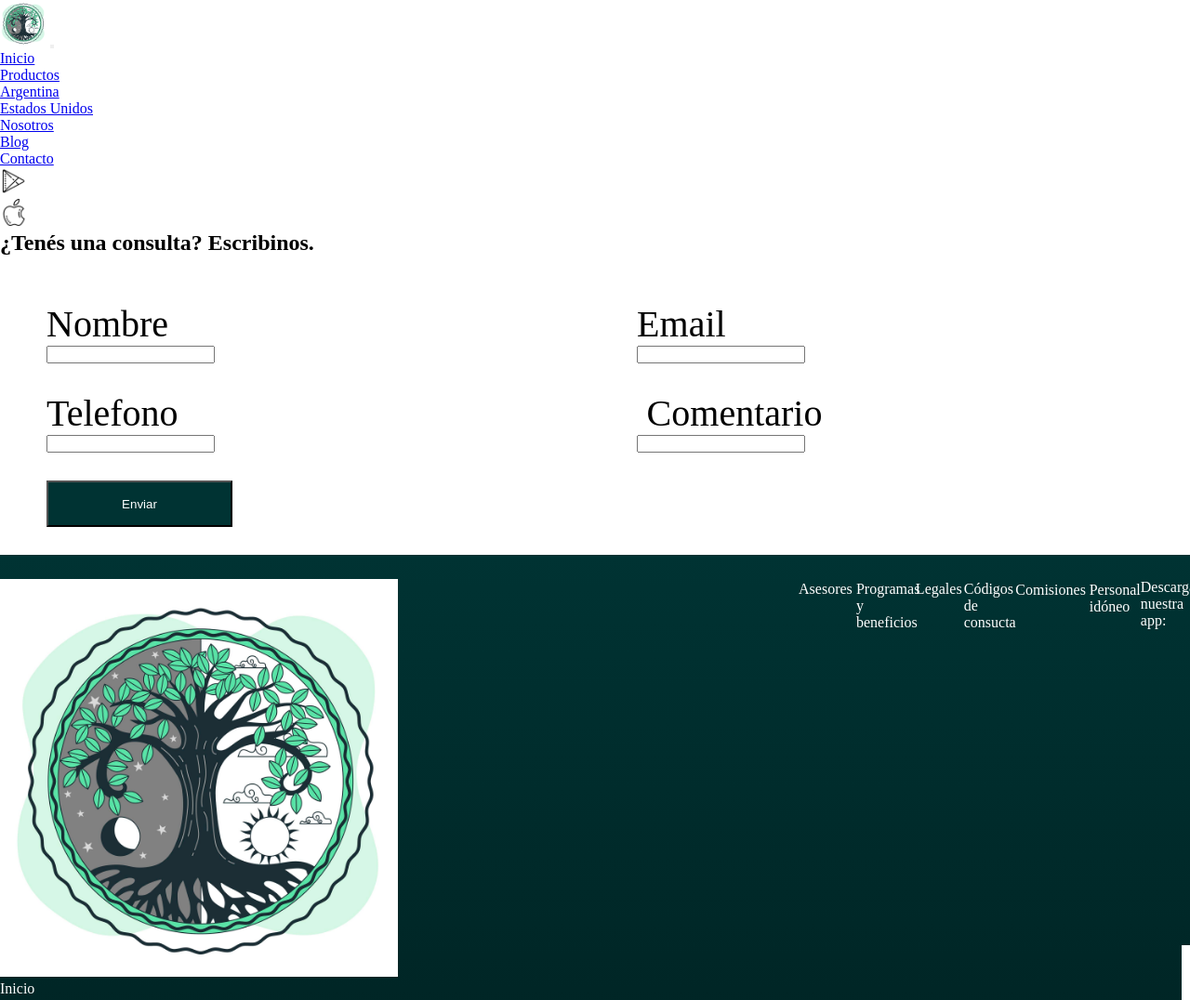
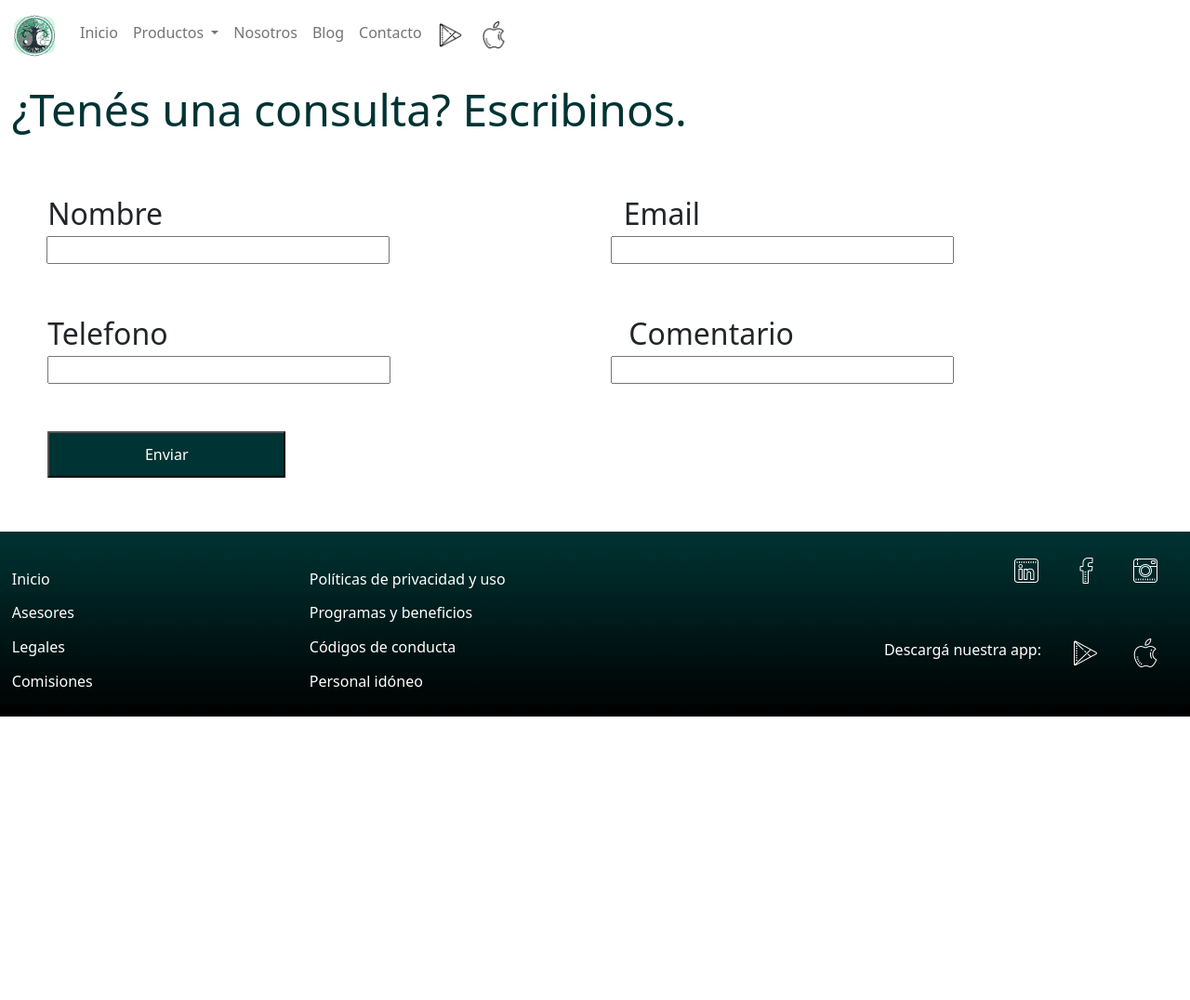
Before and after one commit to AgustinBiancardi/bucca-inversiones, a plain HTML site: page contacto.html in a window 1280 px wide. Shown: the top 1076 px of the page at 93% size. After the commit the page ends 800 px from the top, so only its background shows below. Drawn offline with nearby package versions, Linux system fonts and the light colour scheme.

Commit message:
pagina contacto terminada esteticamente

```diff
--- a/contacto.html
+++ b/contacto.html
@@ -1,20 +1,26 @@
 <!DOCTYPE html>
 <html>
+
 <head>
   <meta charset='utf-8'>
   <meta http-equiv='X-UA-Compatible' content='IE=edge'>
   <title>Contactate con nosotros | Bucca</title>
   <meta name="keywords" content="contacto, chat, email, whatsapp">
-    <meta name="description" content="Resolvé tus dudas a través de los distintos medios de comunicación. Estamos para ayudarte en lo que necesites, ¡no lo dudes!">
+  <meta name="description"
+    content="Resolvé tus dudas a través de los distintos medios de comunicación. Estamos para ayudarte en lo que necesites, ¡no lo dudes!">
   <meta name='viewport' content='width=device-width, initial-scale=1'>
-    <link rel="stylesheet" href="main.css">
+  <link rel="stylesheet" href="estilos.css">
+  <link href="https://cdn.jsdelivr.net/npm/bootstrap@5.1.3/dist/css/bootstrap.min.css" rel="stylesheet"
+    integrity="sha384-1BmE4kWBq78iYhFldvKuhfTAU6auU8tT94WrHftjDbrCEXSU1oBoqyl2QvZ6jIW3" crossorigin="anonymous">
   <link href="https://fonts.googleapis.com/css2?family=Saira+Condensed:wght@100&display=swap" rel="stylesheet">
 </head>
+
 <body>
   <nav class="navbar navbar-expand-lg navbar-light sticky-top menu" style="background-color: white;">
     <div class="container-fluid">
       <a class="navbar-brand" href="index.html"><img src="imagenes/logo.jpg" class="img-fluid" width="50px" alt=""></a>
-          <button class="navbar-toggler" type="button" data-bs-toggle="collapse" data-bs-target="#navbarSupportedContent" aria-controls="navbarSupportedContent" aria-expanded="false" aria-label="Toggle navigation">
+      <button class="navbar-toggler" type="button" data-bs-toggle="collapse" data-bs-target="#navbarSupportedContent"
+        aria-controls="navbarSupportedContent" aria-expanded="false" aria-label="Toggle navigation">
         <span class="navbar-toggler-icon"></span>
       </button>
       <div class="collapse navbar-collapse" id="navbarSupportedContent">
@@ -23,7 +29,8 @@
             <a class="nav-link" href="index.html">Inicio</a>
           </li>
           <li class="nav-item dropdown">
-                <a class="nav-link dropdown-toggle" href="#" id="navbarDropdown" role="button" data-bs-toggle="dropdown" aria-expanded="false">
+            <a class="nav-link dropdown-toggle" href="#" id="navbarDropdown" role="button" data-bs-toggle="dropdown"
+              aria-expanded="false">
               Productos
             </a>
             <ul class="dropdown-menu" aria-labelledby="navbarDropdown">
@@ -41,74 +48,99 @@
             <a class="nav-link" href="contacto.html">Contacto</a>
           </li>
           <li class="nav-item">
-                <a class="nav-link" href="https://play.google.com/store?hl=es_AR&gl=US"><img src="imagenes/google-play.png" alt="google" class="descargar"></a>
+            <a class="nav-link" href="https://play.google.com/store?hl=es_AR&gl=US"><img src="imagenes/google-play.png"
+                alt="google" class="footer__descargar"></a>
           </li>
           <li class="nav-item">
-                <a class="nav-link" href="https://www.apple.com/la/app-store/"><img src="imagenes/apple.png" alt="apple" class="descargar"></a>
+            <a class="nav-link" href="https://www.apple.com/la/app-store/"><img src="imagenes/apple.png" alt="apple"
+                class="footer__descargar"></a>
           </li>
         </ul>
       </div>
     </div>
   </nav>
 
-    <section>
-        <h1 class="encabezadoContacto">¿Tenés una consulta? Escribinos.</h1>
-        <form>
-            <section class="labelPrimerFila">
-                <label for="nombre" class="nombreContacto">Nombre</label>
-                <label for="email" class="emailContacto">Email</label>
+  <section class="formulario">
+    <h1 class="formulario__encabezado">¿Tenés una consulta? Escribinos.</h1>
+    <form class="formulario__form">
+      <section class="formulario__form__pri">
+        <label for="nombre" class="formulario__form__pri__nombre">Nombre</label>
+        <label for="email" class="formulario__form__pri__email">Email</label>
       </section>
 
-            <section class="inputsPrimeraFila">
-                <input type="text" name="nombre" class="inputNombre">
-                <input type="email" name="email" class="inputEmail">
+      <section class="formulario__form__seg">
+        <input type="text" name="nombre" class="formulario__form__seg__nombre">
+        <input type="email" name="email" class="formulario__form__seg__email">
       </section>
 
-            <section class="labelSegundaFila">
-                <label for="number" class="numeroContacto">Telefono</label>
-                <label for="comentario" class="comentarioContacto">Comentario</label>
+      <section class="formulario__form__tri">
+        <label for="number" class="formulario__form__tri__numero">Telefono</label>
+        <label for="comentario" class="formulario__form__tri__comentario">Comentario</label>
       </section>
 
-            <section class="inputsSegundaFila">
-                <input type="number" name="telefono" class="inputNumero">
-                <input type="text" name="comentario" class="inputComentario">
+      <section class="formulario__form__cua">
+        <input type="number" name="telefono" class="formulario__form__cua__numero">
+        <input type="text" name="comentario" class="formulario__form__cua__comentario">
       </section>
 
 
-            <input type="submit" name="enviar" class="enviar" value="Enviar">
+      <input type="submit" name="enviar" class="formulario__form__enviar" value="Enviar">
     </form>
   </section>
 
-    <section class="footerHome">
   <footer class="footer">
-            <section class="primeraLinea">
-                <a href=""><img src="imagenes/logo.jpg" alt="" class="logoFooter"></a>
-                <a href="" class="enlaceFooter pimerColumna"><li>Inicio</li></a>
-                <a href="" class="enlaceFooter segundaColumna"><li>Políticas de privacidad y uso</li></a>
-                <a href=""><img src="imagenes/linkedin.png" alt="" class="logoFooter"></a>
-                <a href=""><img src="imagenes/facebook.png" alt="" class="logoFooter"></a>
-                <a href=""><img src="imagenes/instagram.png" alt="" class="logoFooter"></a>
+
+    <section class="footer__links">
+      <section class="footer__links__linea">
+        <a href="" class="footer__links__linea__a">
+          <li>Inicio</li>
+        </a>
+        <a href="" class="footer__links__linea__a">
+          <li>Políticas de privacidad y uso</li>
+        </a>
+      </section>
+      <section class="footer__links__linea">
+        <a href="" class="footer__links__linea__a">
+          <li>Asesores</li>
+        </a>
+        <a href="" class="footer__links__linea__a">
+          <li>Programas y beneficios</li>
+        </a>
+      </section>
+      <section class="footer__links__linea">
+        <a href="" class="footer__links__linea__a">
+          <li>Legales</li>
+        </a>
+        <a href="" class="footer__links__linea__a">
+          <li>Códigos de conducta</li>
+        </a>
+      </section>
+      <section class="footer__links__linea">
+        <a href="" class="footer__links__linea__a">
+          <li>Comisiones</li>
+        </a>
+        <a href="" class="footer__links__linea__a">
+          <li>Personal idóneo</li>
+        </a>
+      </section>
     </section>
 
-            <section class="enLinea">
-                <a href="" class="enlaceFooter primerColumnaDos"><li>Asesores</li></a>
-                <a href="" class="enlaceFooter"><li>Programas y beneficios</li></a>
+    <section class="footer__redes">
+      <section class="footer__redes_iconos">
+        <a href=""><img src="imagenes/linkedin.png" alt="" class="footer__redes_iconos__logo"></a>
+        <a href=""><img src="imagenes/facebook.png" alt="" class="footer__redes_iconos__logo"></a>
+        <a href=""><img src="imagenes/instagram.png" alt="" class="footer__redes_iconos__logo"></a>
       </section>
 
-            <section class="enLinea">
-                <a href="" class="enlaceFooter primerColumnaDos"><li>Legales</li></a>
-                <a href="" class="enlaceFooter"><li>Códigos de consucta</li></a>
+      <section class="footer__redes__app">
+        <p class="footer__redes__app__p">Descargá nuestra app:</p>
+        <a href=""><img src="imagenes/descarga-google-play.png" alt="" class="footer__redes__app__logo"></a>
+        <a href=""><img src="imagenes/descarga-apple.png" alt="" class="footer__redes__app__logo"></a>
       </section>
 
-            <section class="enLinea">
-                <a href="" class="enlaceFooter primerColumnaDos"><li>Comisiones</li></a>
-                <a href="" class="enlaceFooter" id="segundaColumnaDos"><li>Personal idóneo</li></a>
-                <p class="descargaApp">Descargá nuestra app:</p>
-                <a href=""><img src="imagenes/descarga-google-play.png" alt="" class="logoFooter"></a>
-                <a href=""><img src="imagenes/descarga-apple.png" alt="" class="logoFooter"></a>
     </section>
     <!-- <a href="https://www.freepik.es/vectores/negocios">Vector de Negocios creado por stories - www.freepik.es</a> -->
   </footer>
-      </section>
 </body>
+
 </html>
--- a/estilos.scss
+++ b/estilos.scss
@@ -360,3 +360,91 @@ a{
     width: 500px;
     height: 300px;
 }
+
+
+//CONTACTO
+
+.formulario{
+    display: flex;
+    flex-direction: column;
+    flex-wrap: wrap;
+}
+
+.formulario__form__pri{
+    display: block;
+    margin-top: 4%;
+    margin-left: 4%;
+}
+
+.formulario__encabezado{
+    font-size: 3rem;
+    color: $color;
+    padding-top: 1%;
+    margin-left: 1%;
+}
+
+.formulario__form__pri__nombre{
+    display: inline;
+    margin-right: 40%;
+    font-size: 2rem;
+}
+
+.formulario__form__pri__email{
+    font-size: 2rem;
+}
+
+.formulario__form__seg{
+    display: block;
+    margin-left: 50px;
+}
+
+.formulario__form__seg__nombre{
+    width: 30%;
+    margin-right: 19%;
+}
+
+.formulario__form__seg__email{
+    width: 30%;
+}
+
+
+.formulario__form__tri{
+    display: block;
+    margin-top: 4%;
+    margin-left: 4%;
+}
+
+.formulario__form__tri__numero{
+
+    display: inline;
+    margin-right: 40%;
+    font-size: 2rem;
+}
+
+.formulario__form__tri__comentario{
+    font-size: 2rem;
+}
+
+.formulario__form__cua{
+    display: block;
+    margin-left: 4%;
+}
+
+.formulario__form__cua__numero{
+    margin-right: 19%;
+    width: 30%;
+}
+
+.formulario__form__cua__comentario{
+    width: 30%;
+}
+
+.formulario__form__enviar{
+    background-color: #033;
+    color: white;
+    width: 20%;
+    height: 50px;
+    margin-top: 4%;
+    margin-bottom: 100px;
+    margin-left: 4%;
+}
--- a/main.css
+++ b/main.css
@@ -422,67 +422,3 @@
     display: inline;
     margin-bottom: 70px;
 }
-
-.nombreContacto{
-    display: inline;
-    margin-right: 500px;
-    font-size: 40px;
-    margin-top: 20px;
-}
-
-.emailContacto{
-    font-size: 40px;
-    margin-top: 20px;
-}
-
-.labelPrimerFila{
-    display: block;
-    margin-top: 50px;
-    margin-left: 50px;
-}
-
-.inputsPrimeraFila{
-    display: block;
-    margin-left: 50px;
-}
-
-.inputNombre{
-    margin-right: 450px;
-}
-
-.labelSegundaFila{
-    display: block;
-    margin-top: 30px;
-    margin-left: 50px;
-}
-
-.numeroContacto{
-    display: inline;
-    margin-right: 500px;
-    font-size: 40px;
-    margin-top: 20px;
-}
-
-.comentarioContacto{
-    font-size: 40px;
-    margin-top: 20px;
-}
-
-.inputsSegundaFila{
-    display: block;
-    margin-left: 50px;
-}
-
-.inputNumero{
-    margin-right: 450px;
-}
-
-.enviar{
-    background-color: #033;
-    color: white;
-    width: 200px;
-    height: 50px;
-    margin-top: 30px;
-    margin-bottom: 30px;
-    margin-left: 50px;
-}
```
Also changed, not shown: estilos.css, hola.txt (deleted), 1 other file. Lines whose indentation alone changed are shown as unchanged.
